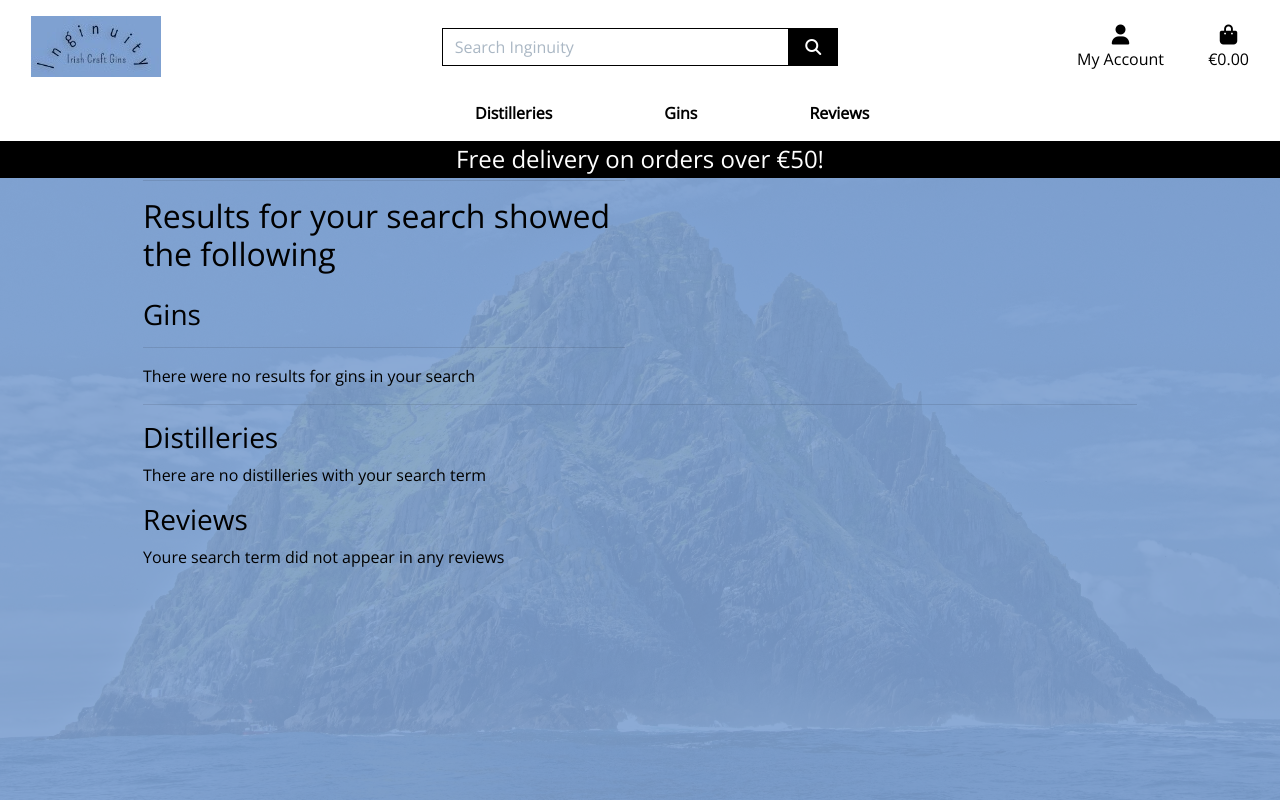
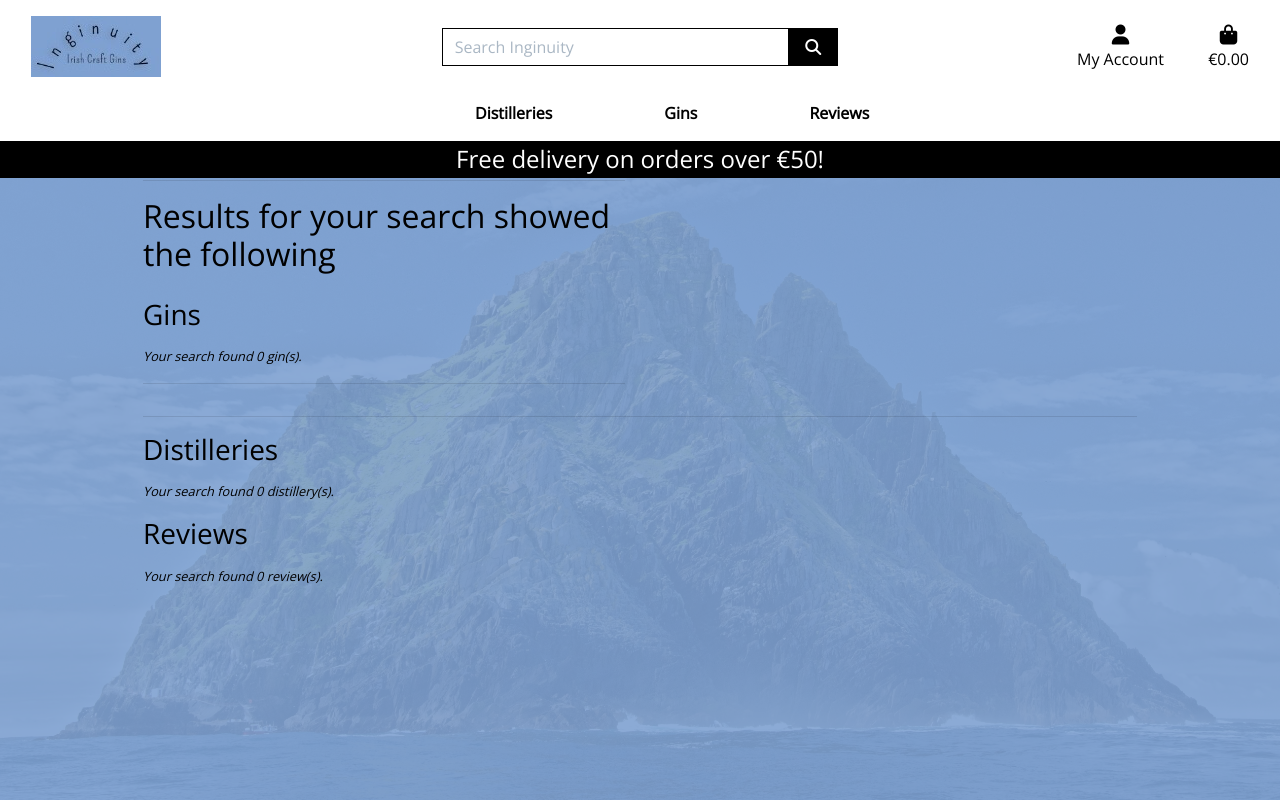
Before and after one commit to ConacBreslin/inginuity, a Django app: template wholesitesearch/templates/wholesitesearch/wholesitesearch.html in a window 1280 px wide. Run offline with Django 3.2, Linux system fonts and the light colour scheme; the template is opened without the code that fills it, so the values that code supplies are empty; some libraries are stand-ins or nearby versions.

Commit message:
Add number of search results to wholesiteserach page

```diff
--- a/wholesitesearch/templates/wholesitesearch/wholesitesearch.html
+++ b/wholesitesearch/templates/wholesitesearch/wholesitesearch.html
@@ -17,7 +17,9 @@
                 <hr>
                 <h2 class="logo-font mb-4">Results for your search showed the following</h2>
                 <h3>Gins</h3>
-
+                    <p class="mt-3 text-center text-md-left small font-italic">
+                        Your search found {{ gins|length }} gin(s).</strong>
+                    </p>
                 <hr>
             </div>
         </div>
@@ -88,11 +90,13 @@
                 {% endif %}
             {% endfor %}
         </div>
-        {% else %}
-        <p>There were no results for gins in your search</p>
+
         {% endif %}
         <hr>
         <h3>Distilleries</h3>
+        <p class="mt-3 text-center text-md-left small font-italic">
+            Your search found {{ distilleries|length }} distillery(s).</strong>
+        </p>
         {% if distilleries %}
             <div class="row">
                 {% for distillery in distilleries %}
@@ -148,12 +152,14 @@
                     {% endif %}
         {% endfor %}
             </div>
-            {% else %}
-        <p>There are no distilleries with your search term</p>
+
         {% endif %}
 
 
         <h3 class="mt-3">Reviews</h3>
+        <p class="mt-3 text-center text-md-left small font-italic">
+            Your search found {{ reviews|length }} review(s).</strong>
+        </p>
         {% if reviews %}
             <div class="row">
                 {% for review in reviews %}
@@ -187,8 +193,7 @@
                     {% endif %}
         {% endfor %}
             </div>
-            {% else %}
-        <p>Youre search term did not appear in any reviews</p>
+
         {% endif %}
 
     </div>
```
